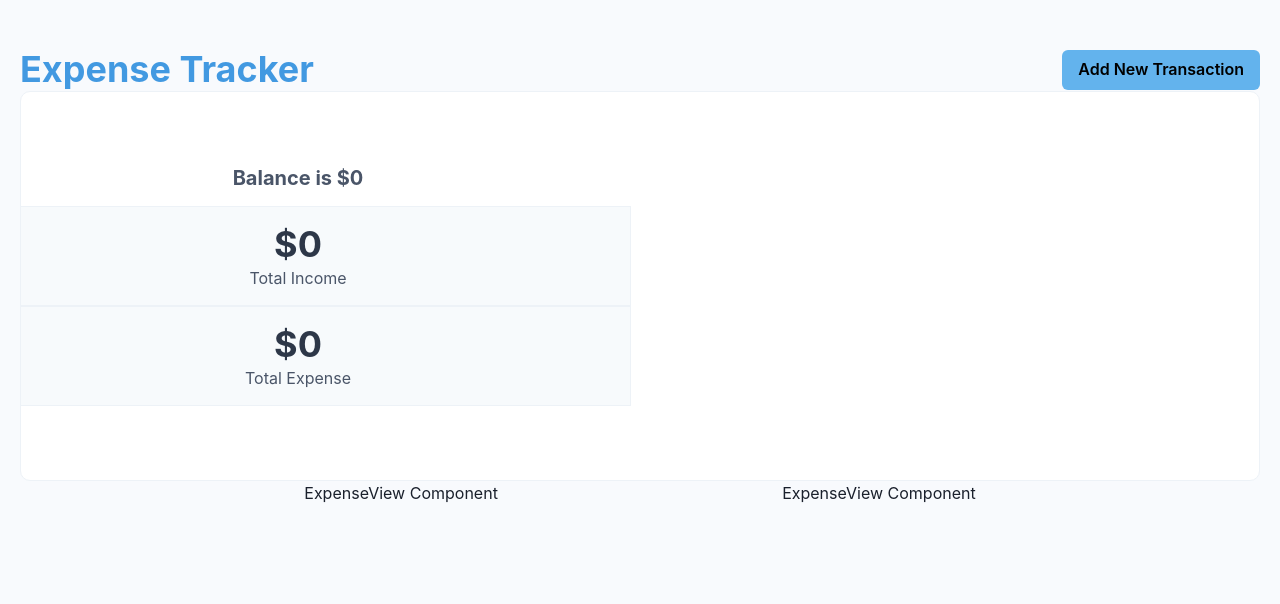
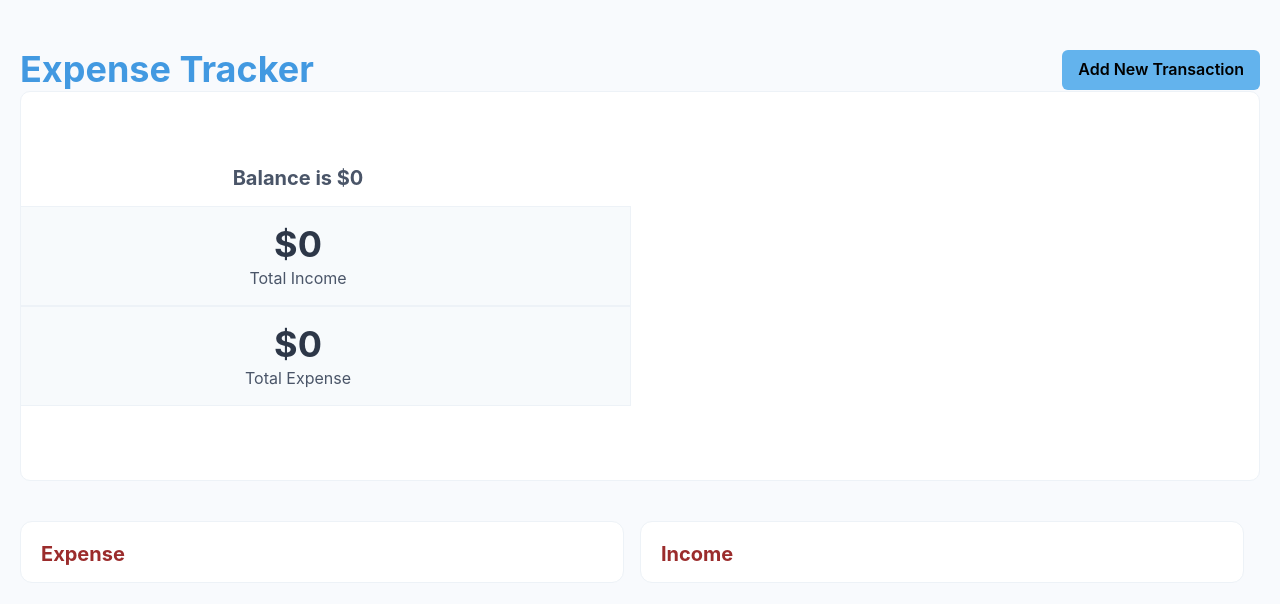
Before and after one commit to tetyanago2023/react-expense-tracker, a React (Create React App) app: page / in a window 1280 px wide. Shown: the top 604 px of the page. Built offline with nearby package versions, Linux system fonts and the light colour scheme.

Commit message:
Final commit

```diff
--- a/src/components/expense-view/index.jsx
+++ b/src/components/expense-view/index.jsx
@@ -1,10 +1,47 @@
 import React from 'react';
+import {Box, Flex, Heading, Text} from "@chakra-ui/react";
 
-const ExpenseView = () => {
+const ExpenseView = ({ type, data }) => {
     return (
-        <h1>
-            ExpenseView Component
-        </h1>
+        <Box
+            flex={1}
+            w="full"
+            bg={"white"}
+            mr={"4"}
+            mt={"10"}
+            p={"5"}
+            pb={"4"}
+            border={"1px solid"}
+            borderColor={"gray.100"}
+            borderRadius={"12"}
+        >
+            <Flex justifyContent={"space-between"} alignItems={"center"}>
+                <Heading size={"md"} color={"red.700"}>
+                    {type === "income" ? "Income" : "Expense"}
+                </Heading>
+            </Flex>
+            {data.map((item, index) => (
+                <>
+                    <Flex key={index}
+                        bg={type === "expense" ? "red.50" : "blue.50"}
+                        mt={"4"}
+                        justifyContent={"space-between"}
+                        alignItems={"center"}
+                        border={"1px solid"}
+                        borderColor={type === "expense" ? "red.100" : "blue.100"}
+                        p={"4"}
+                        borderRadius={"8"}
+                    >
+                        <Flex alignItems={"center"} justifyContent={"center"}>
+                            <Text ml="3" fontWeight="bold" color="gray.600">
+                                {item.description}
+                            </Text>
+                        </Flex>
+                        <Text>$ {item.amount}</Text>
+                    </Flex>
+                </>
+            ))}
+        </Box>
     );
 };
 
--- a/src/components/main/index.jsx
+++ b/src/components/main/index.jsx
@@ -57,8 +57,14 @@
                 justifyContent={"space-evenly"}
                 flexDirection={["column", "column", "column", "row", "row"]}
             >
-                <ExpenseView />
-                <ExpenseView />
+                <ExpenseView
+                    data={allTransactions.filter((item) => item.type === "expense")}
+                    type={"expense"}
+                />
+                <ExpenseView
+                    data={allTransactions.filter((item) => item.type === "income")}
+                    type={"income"}
+                />
             </Flex>
         </Flex>
     );
```
